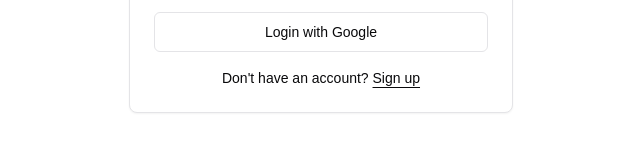
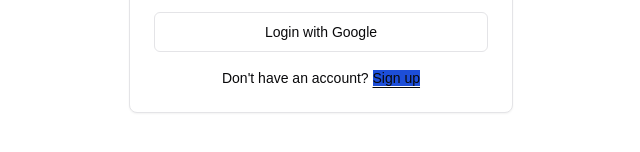
Before and after one commit to paul1029-ife/Scoolr, a Next.js app: page /auth/login in a window 1280 px wide. Shown: the part 512-664 px from the top of the page, without its empty margins (319-959 px from the left). Built offline with nearby package versions, Linux system fonts and the light colour scheme.

Commit message:
Change button color

```diff
--- a/components/login-form.tsx
+++ b/components/login-form.tsx
@@ -1,14 +1,14 @@
-import { cn } from "@/lib/utils"
-import { Button } from "@/components/ui/button"
+import { cn } from "@/lib/utils";
+import { Button } from "@/components/ui/button";
 import {
   Card,
   CardContent,
   CardDescription,
   CardHeader,
   CardTitle,
-} from "@/components/ui/card"
-import { Input } from "@/components/ui/input"
-import { Label } from "@/components/ui/label"
+} from "@/components/ui/card";
+import { Input } from "@/components/ui/input";
+import { Label } from "@/components/ui/label";
 
 export function LoginForm({
   className,
@@ -56,7 +56,7 @@
             </div>
             <div className="mt-4 text-center text-sm">
               Don&apos;t have an account?{" "}
-              <a href="#" className="underline underline-offset-4">
+              <a href="#" className="underline underline-offset-4 bg-blue-700">
                 Sign up
               </a>
             </div>
@@ -64,5 +64,5 @@
         </CardContent>
       </Card>
     </div>
-  )
+  );
 }
```
